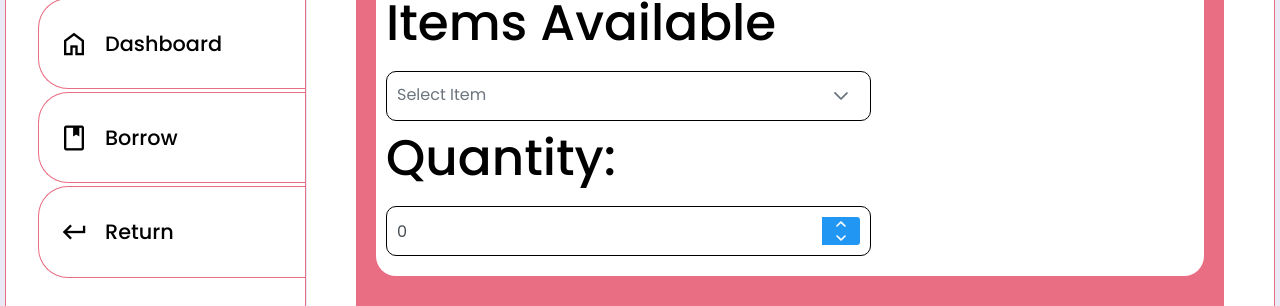
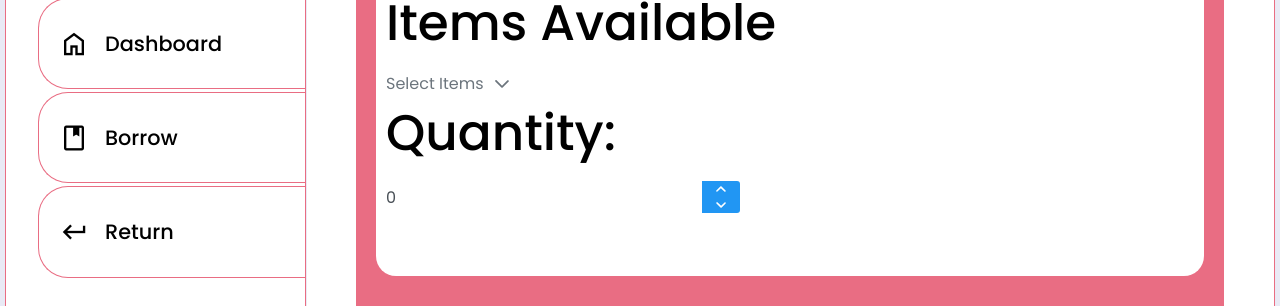
Before and after one commit to Ralph-Dulla-23/Webdev, a React (Vite) app in the folder frontend/: page /Borrow in a window 1280 px wide. Shown: the part 329-635 px from the top of the page. Built offline with nearby package versions, Linux system fonts and the light colour scheme.

Commit message:
added data in borrow

```diff
--- a/frontend/src/Pages/Borrow.jsx
+++ b/frontend/src/Pages/Borrow.tsx
@@ -1,19 +1,49 @@
 import { useNavigate } from 'react-router-dom';
 import { MultiSelect } from 'primereact/multiselect';
 import React, { useState } from 'react';
+import { Button } from 'primereact/button';
+import { Dropdown } from 'primereact/dropdown';
+import { InputNumber } from 'primereact/inputnumber';
 
-import { Button } from 'primereact/button';
 
-import { Dropdown } from 'primereact/dropdown';
-
-import { InputNumber } from 'primereact/inputnumber';
+interface InputValue {
+    name: string;
+    code: string;
+}
 
 
 function Return() {
   const [value1, setValue1] = useState(0);
 
-  const [selectedItem, setSelectedItem] = useState(null);
-  const items = Array.from({ length: 100000 }).map((_, i) => ({ label: `Item #${i}`, value: i }));
+  const [multiselectValue, setMultiselectValue] = useState(null);
+  const multiselectValues: InputValue[] = [
+      { name: 'Audio Cord', code: 'AU' },
+      { name: 'Ext. Wire', code: 'BR' },
+      { name: 'HDMI Connector', code: 'CN' },
+      { name: 'Ipad Connector', code: 'EG' },
+      { name: 'HDMI Cord', code: 'FR' },
+      { name: 'karaoke', code: 'DE' },
+      { name: 'LCD', code: 'IN' },
+      { name: 'Microphone', code: 'JP' },
+      { name: 'Mic. Cord', code: 'ES' },
+      { name: 'Mic. Stand', code: 'US' },
+      { name: 'Pc', code: 'ES' },
+      { name: 'Type-C HDMI Connector', code: 'ES' },
+      { name: 'Portable CD/DVD player', code: 'ES' },
+      { name: 'Portable wirless amplifier ', code: 'ES' },
+      { name: 'PPT Presenter', code: 'ES' },
+      { name: 'AD', code: 'ES' },
+      { name: 'CD/ICD', code: 'ES' },
+      { name: 'Bluetooth Speaker', code: 'ES' },
+      { name: 'HC', code: 'ES' },
+      { name: 'KT', code: 'ES' },
+      { name: 'LC', code: 'ES' },
+      { name: 'PI', code: 'ES' },
+      { name: 'QG', code: 'ES' },
+      { name: 'Mac Con', code: 'ES' },
+      { name: 'VD', code: 'ES' },
+  ];
+
 
   const navigate = useNavigate();
   const handleHomeClick = () => navigate('/');
@@ -34,7 +64,7 @@ s2?family=Material+Symbols+Outlined:opsz,wght,FILL,GRAD@20..48
           <div className="aside">
             <div className="sidebar">
               <div className="pfp" onClick={handleAccountClick}>
-                <span id='icon' class="icon material-symbols-outlined">
+                <span id='icon' className="icon material-symbols-outlined">
               edit
               </span>
               <div className="username">
@@ -89,8 +119,16 @@ s2?family=Material+Symbols+Outlined:opsz,wght,FILL,GRAD@20..48
                         <h2>Items Available</h2>
                         <div className="card flex justify-content-center">
 
-                  <Dropdown value={selectedItem} onChange={(e) => setSelectedItem(e.value)} options={items} virtualScrollerOptions={{ itemSize: 38 }}
-                      placeholder="Select Item" className="itemlist" />
+                        <MultiSelect
+                        value={multiselectValue}
+                        onChange={(e) => setMultiselectValue(e.value)}
+                        options={multiselectValues}
+                        optionLabel="name"
+                        placeholder="Select Items"
+                        filter
+                        className="multiselect-custom"
+                        display="chip"
+                    />
              </div>
 
                     </div>
@@ -99,7 +137,7 @@ s2?family=Material+Symbols+Outlined:opsz,wght,FILL,GRAD@20..48
                     </div>
                     <div className="card flex justify-content-center">
                     <div className="flex-auto">
-                       <InputNumber className='quantityitems' inputId="stacked-buttons" value={value1} onValueChange={(e) => setValue1(e.value)} showButtons mode="decimal" min={0} />
+                    <InputNumber inputId="stacked-buttons" value={value1} onValueChange={(e) => setValue1(e.value)} showButtons mode="decimal" currency="USD" min={0} />
                      </div>
                     </div>
                   </div>
--- a/frontend/src/main.jsx
+++ b/frontend/src/main.jsx
@@ -4,7 +4,7 @@ import ReactDOM from 'react-dom/client'
 
 import App from './App.jsx'
 import Return from './Pages/Return.jsx'
-import Borrow from './Pages/Borrow.jsx'
+import Borrow from './Pages/Borrow.tsx'
 import Account from './Pages/Account.jsx'
 
 import {createBrowserRouter,RouterProvider} from "react-router-dom";
```
